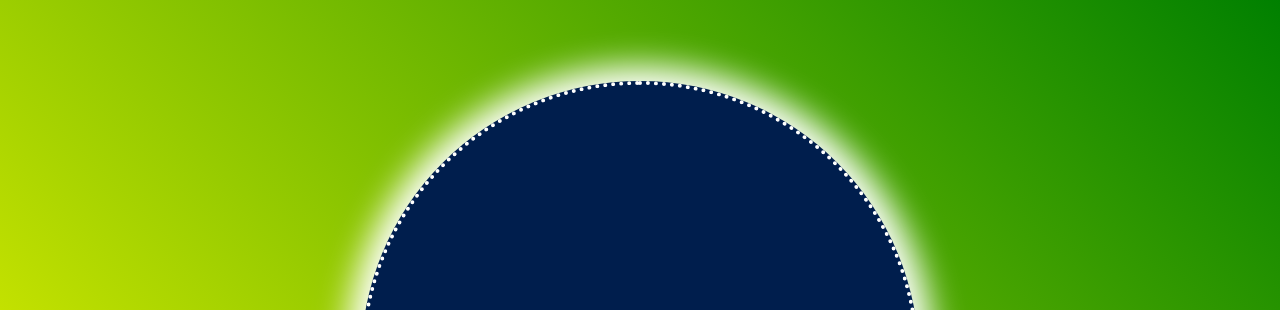
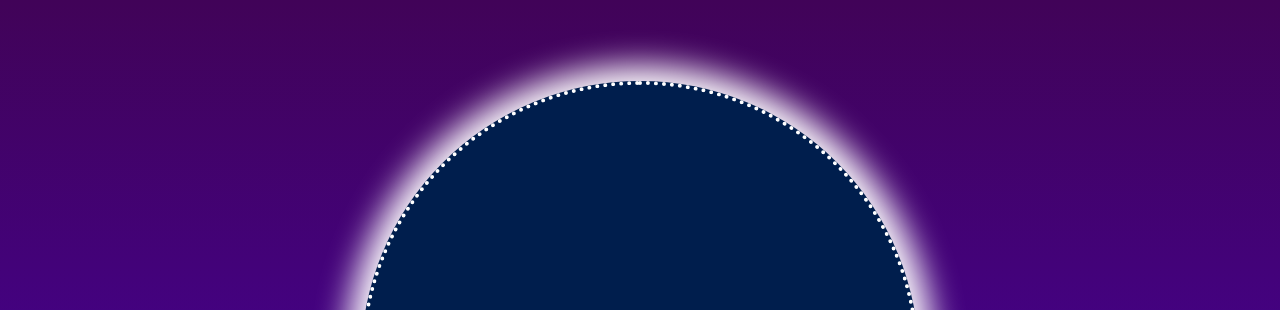
Before and after one commit to anshgupta77/My-stopwatch, a plain HTML site: page index.html in a window 1280 px wide. Shown: the top 310 px of the page. Drawn offline with Linux system fonts and the light colour scheme.

Commit message:
Change the background gradient

```diff
--- a/style.css
+++ b/style.css
@@ -9,7 +9,7 @@ body{
     flex-direction: column;
     justify-content: center;
     align-items: center;
-    background: linear-gradient(45deg,yellow,green);
+    background: linear-gradient(#410358,#4700bc);
     row-gap: 30px;
 
 }
```
